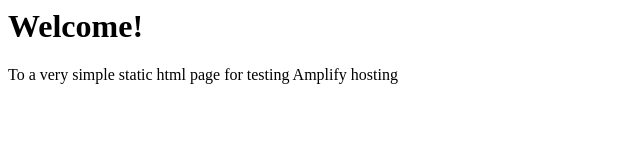
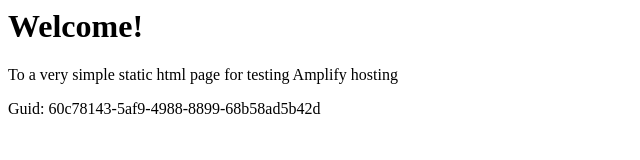
Before and after one commit to aws-aemilia-pdx/Github-PR-Commit-Integration-Test-DoNotTouch-v1-beta-us-west-2, a website: page src/index.html in a window 1280 px wide. Shown: the whole page, without its empty margins (0-640 px from the left). Drawn offline with Linux system fonts and the light colour scheme.

Commit message:
commit from integ tests

```diff
--- a/src/index.html
+++ b/src/index.html
@@ -1,3 +1,5 @@
+
+
 <html lang="en">
 
 <head>
@@ -10,6 +12,6 @@
 <body>
     <h1>Welcome!</h1>
     <p>To a very simple static html page for testing Amplify hosting</p>
-</body>
+    <p>Guid: 60c78143-5af9-4988-8899-68b58ad5b42d</p></body>
 
 </html>
```
